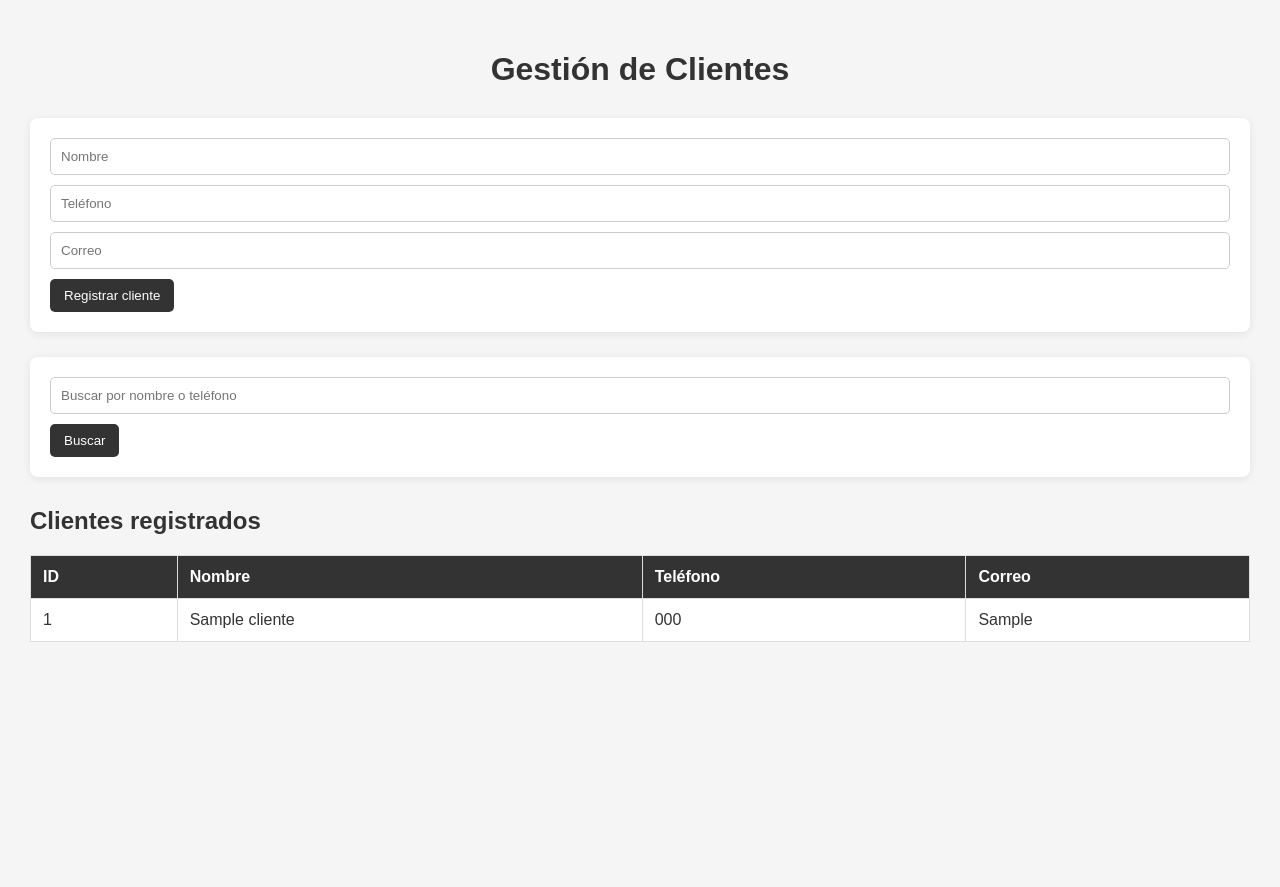
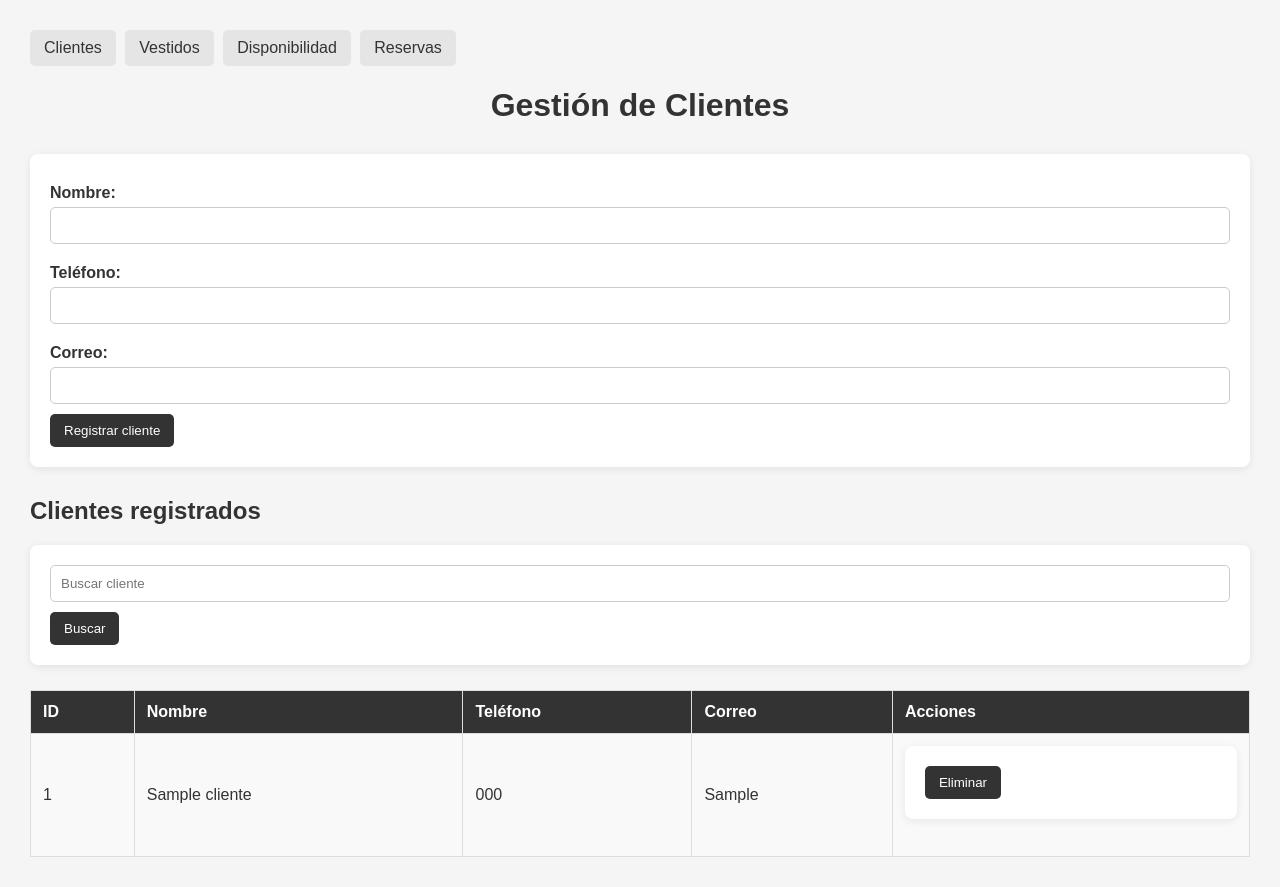
Before and after one commit to eliezelbatista14-ui/programacion-3-proyecto-final, a Flask app: page / in a window 1280 px wide. Before the commit the page ends 642 px from the top, so only its background shows below. Run offline with Flask 3, Linux system fonts and the light colour scheme; tables that the repository leaves empty hold one stand-in row (values such as "Sample post").

Commit message:
feat: agregar eliminación de clientes

```diff
--- a/app.py
+++ b/app.py
@@ -99,6 +99,32 @@ def registrar_cliente():
 
     return redirect("/")
 
+
+@app.route("/clientes/eliminar/<int:id>", methods=["POST"])
+def eliminar_cliente(id):
+
+    conexion = conectar_db()
+
+    # Verificar si el cliente tiene reservas
+    reserva = conexion.execute(
+        "SELECT id FROM reservas WHERE cliente_id = ?",
+        (id,)
+    ).fetchone()
+
+    if reserva:
+        conexion.close()
+        return redirect("/")
+
+    # Eliminar cliente
+    conexion.execute(
+        "DELETE FROM clientes WHERE id = ?",
+        (id,)
+    )
+
+    conexion.commit()
+    conexion.close()
+
+    return redirect("/")
 
 @app.route("/vestidos", methods=["GET", "POST"])
 def vestidos():
--- /dev/null
+++ b/templates/base.html
@@ -0,0 +1,30 @@
+<!DOCTYPE html>
+<html lang="es">
+
+<head>
+    <meta charset="UTF-8">
+    <title>{% block title %}Sistema de Gestión{% endblock %}</title>
+
+    <link
+        rel="stylesheet"
+        href="{{ url_for('static', filename='style.css') }}"
+    >
+</head>
+
+<body>
+
+    <nav>
+        <a href="/">Clientes</a>
+        <a href="/vestidos">Vestidos</a>
+        <a href="/disponibilidad">Disponibilidad</a>
+        <a href="/reservas">Reservas</a>
+    </nav>
+
+    <main>
+        {% block content %}
+        {% endblock %}
+    </main>
+
+</body>
+
+</html>
--- a/templates/clientes.html
+++ b/templates/clientes.html
@@ -1,22 +1,23 @@
-<!DOCTYPE html>
-<html lang="es">
-<head>
-    <meta charset="UTF-8">
-    <title>Clientes</title>
-    <link rel="stylesheet" href="{{ url_for('static', filename='style.css') }}">
-</head>
+{% extends "base.html" %}
 
-<body>
+{% block title %}
+Clientes
+{% endblock %}
+
+{% block content %}
 
 <h1>Gestión de Clientes</h1>
 
 <form action="/clientes" method="POST">
 
-        <input type="text" name="nombre" placeholder="Nombre" required>
+    <label>Nombre:</label>
+    <input type="text" name="nombre" required>
 
-        <input type="text" name="telefono" placeholder="Teléfono" required>
+    <label>Teléfono:</label>
+    <input type="text" name="telefono" required>
 
-        <input type="email" name="correo" placeholder="Correo">
+    <label>Correo:</label>
+    <input type="email" name="correo">
 
     <button type="submit">
         Registrar cliente
@@ -24,12 +25,14 @@
 
 </form>
 
-    <form action="/" method="GET">
+<h2>Clientes registrados</h2>
+
+<form method="GET" action="/">
 
     <input
         type="text"
         name="busqueda"
-        placeholder="Buscar por nombre o teléfono"
+        placeholder="Buscar cliente"
         value="{{ busqueda }}"
     >
 
@@ -39,33 +42,40 @@
 
 </form>
 
-    <h2>Clientes registrados</h2>
+<table>
 
-    <table>
-        <thead>
     <tr>
         <th>ID</th>
         <th>Nombre</th>
         <th>Teléfono</th>
         <th>Correo</th>
+        <th>Acciones</th>
     </tr>
-        </thead>
-
-        <tbody>
 
     {% for cliente in clientes %}
 
     <tr>
+
         <td>{{ cliente[0] }}</td>
         <td>{{ cliente[1] }}</td>
         <td>{{ cliente[2] }}</td>
         <td>{{ cliente[3] }}</td>
+
+        <td>
+            <form
+                action="/clientes/eliminar/{{ cliente[0] }}"
+                method="POST"
+            >
+                <button type="submit">
+                    Eliminar
+                </button>
+            </form>
+        </td>
+
     </tr>
 
     {% endfor %}
 
-        </tbody>
 </table>
 
-</body>
-</html>
+{% endblock %}
```
Also changed, not shown: database.db. Lines whose indentation alone changed are shown as unchanged.
